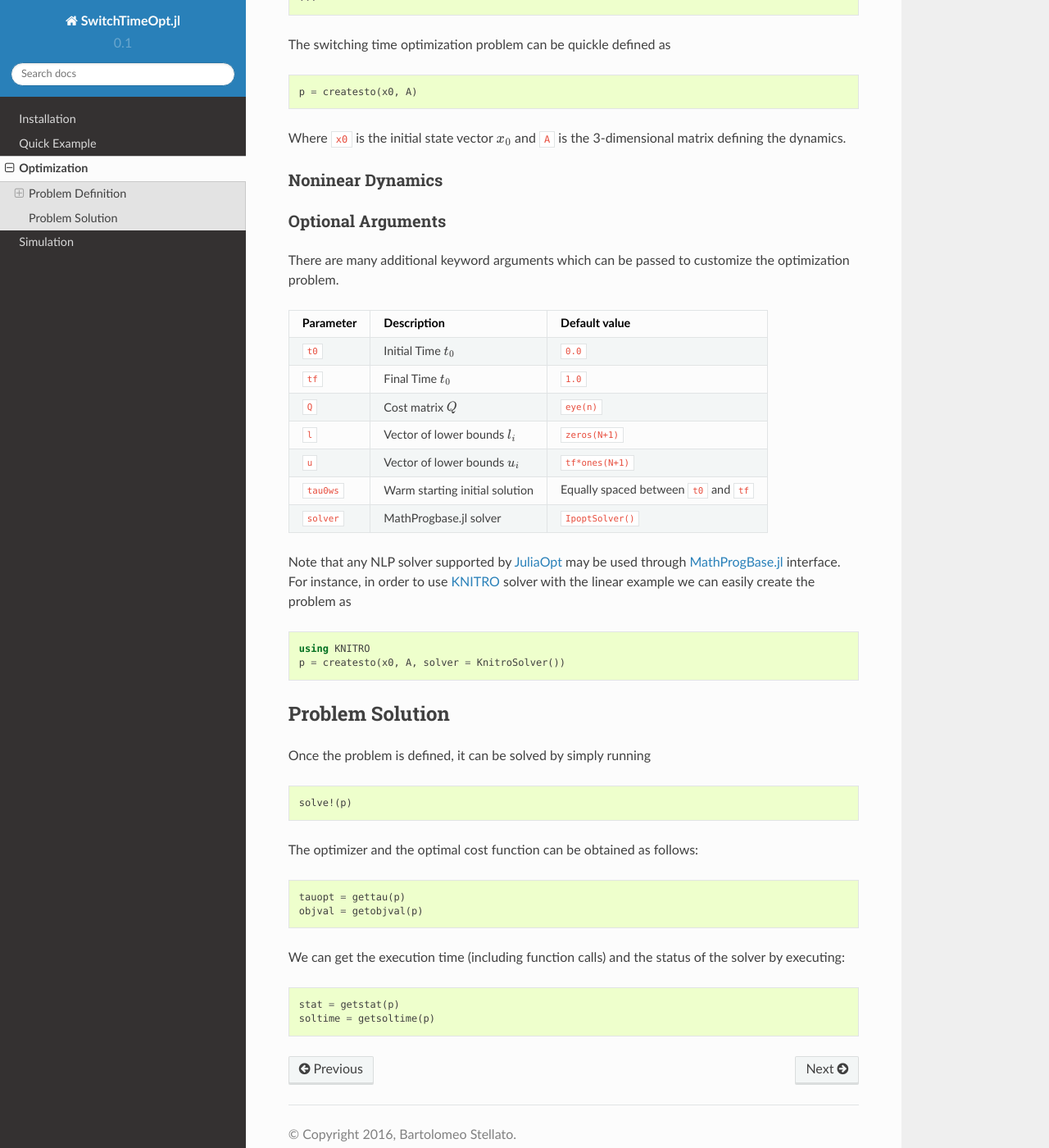
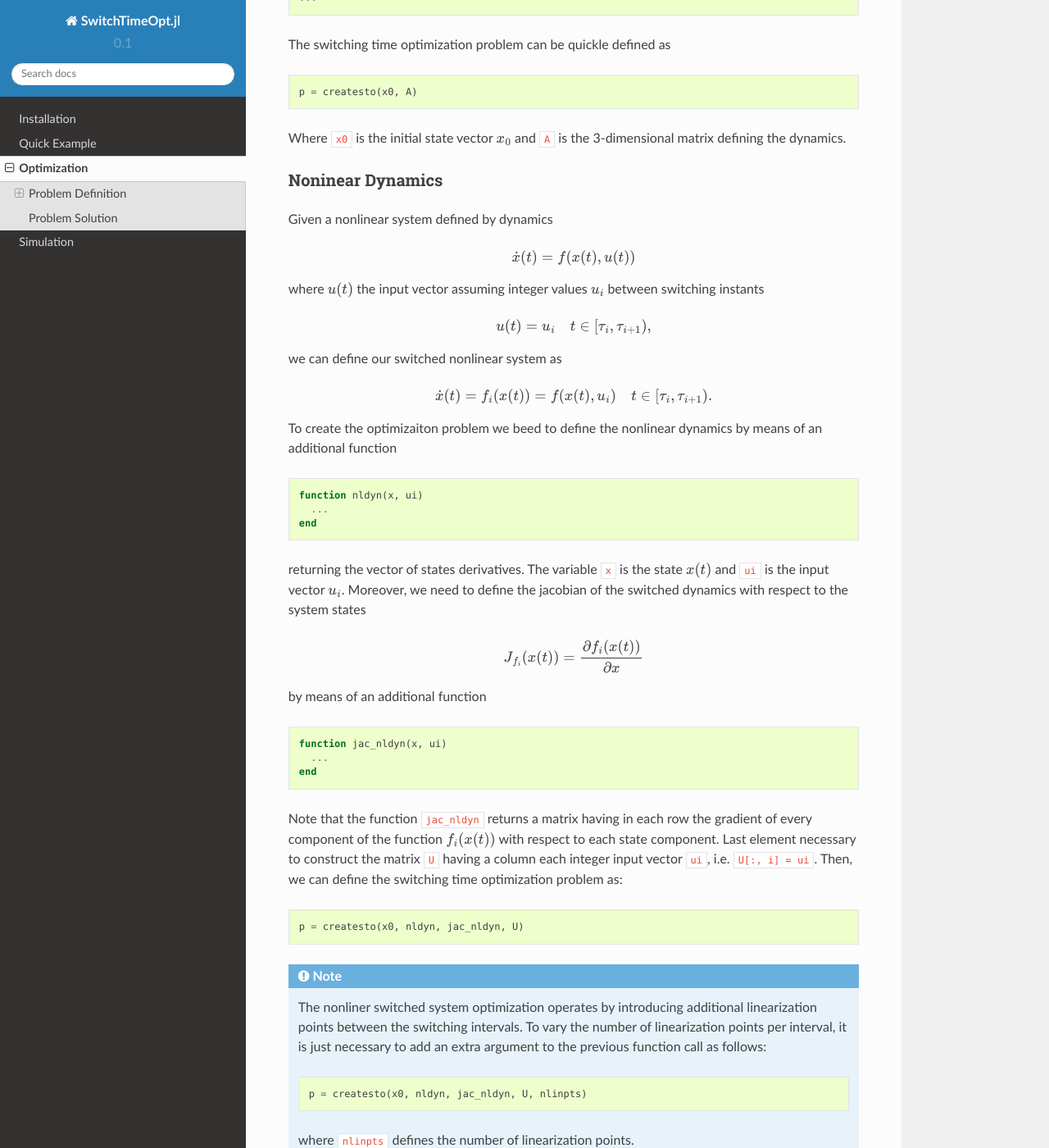
Before and after one commit to oxfordcontrol/SwitchTimeOpt.jl, a Sphinx documentation site: the page built from docs/optimization.rst, in a window 1280 px wide and 1400 px high, scrolled down 823 px. Shown: the whole window at 82% size. Built offline with Sphinx 7.4.7 and the Read the Docs theme 2.0.0, drawn with Linux system fonts in a browser that asks for light colours; some of the changed text lies outside the part shown.

Commit message:
Finished First Version of the Documentation

```diff
--- a/docs/optimization.rst
+++ b/docs/optimization.rst
@@ -48,12 +48,65 @@ Where :code:`x0` is the initial state vector :math:`x_0` and :code:`A` is the 3-
 Noninear Dynamics
 -------------------
 
+Given a nonlinear system defined by dynamics
+
+.. math::
+
+  \dot{x}(t) = f(x(t), u(t))
+
+where :math:`u(t)` the input vector assuming integer values :math:`u_i` between switching instants
+
+.. math::
+
+  u(t) = u_i \quad t\in [\tau_i, \tau_{i+1}),
+
+we can define our switched nonlinear system as
+
+.. math::
+
+  \dot{x}(t) = f_i(x(t)) = f(x(t), u_i) \quad t\in [\tau_i, \tau_{i+1}).
+
+To create the optimizaiton problem we beed to define the nonlinear dynamics by means of an additional function
+
+::
+
+  function nldyn(x, ui)
+    ...
+  end
+
+returning the vector of states derivatives. The variable :code:`x` is the state :math:`x(t)` and :code:`ui` is the input vector :math:`u_i`. Moreover, we need to define the jacobian of the switched dynamics with respect to the system states
+
+.. math::
+
+  J_{f_i}(x(t)) = \frac{\partial f_i (x(t))}{\partial x}
+
+by means of an additional function
+
+::
+
+  function jac_nldyn(x, ui)
+    ...
+  end
 
 
+Note that the function :code:`jac_nldyn` returns a matrix having in each row the gradient of every component of the function :math:`f_i(x(t))` with respect to each state component. Last  element necessary to construct the matrix :code:`U` having a column each integer input vector :code:`ui`, i.e. :code:`U[:, i] = ui`. Then, we can define the switching time optimization problem as:
+
+::
+
+  p = createsto(x0, nldyn, jac_nldyn, U)
+
+
+.. note::
+  The nonliner switched system optimization operates by introducing additional linearization points between the switching intervals. To vary the number of linearization points per interval, it is just necessary to add an extra argument to the previous function call as follows:
+  ::
+
+    p = createsto(x0, nldyn, jac_nldyn, U, nlinpts)
+
+  where :code:`nlinpts` defines the number of linearization points.
 
 Optional Arguments
 ---------------------
-There are many additional keyword arguments which can be passed to customize the optimization problem.
+There are many additional keyword arguments that can be be passed to the :code:`createsto(...)` function to customize the optimization problem.
 
 +--------------------------+-------------------------------------+----------------------------------------------------+
 |Parameter                 | Description                         | Default value                                      |
```
Also changed, not shown: docs/simulation.rst (+38 -0 lines), 5 other files.
